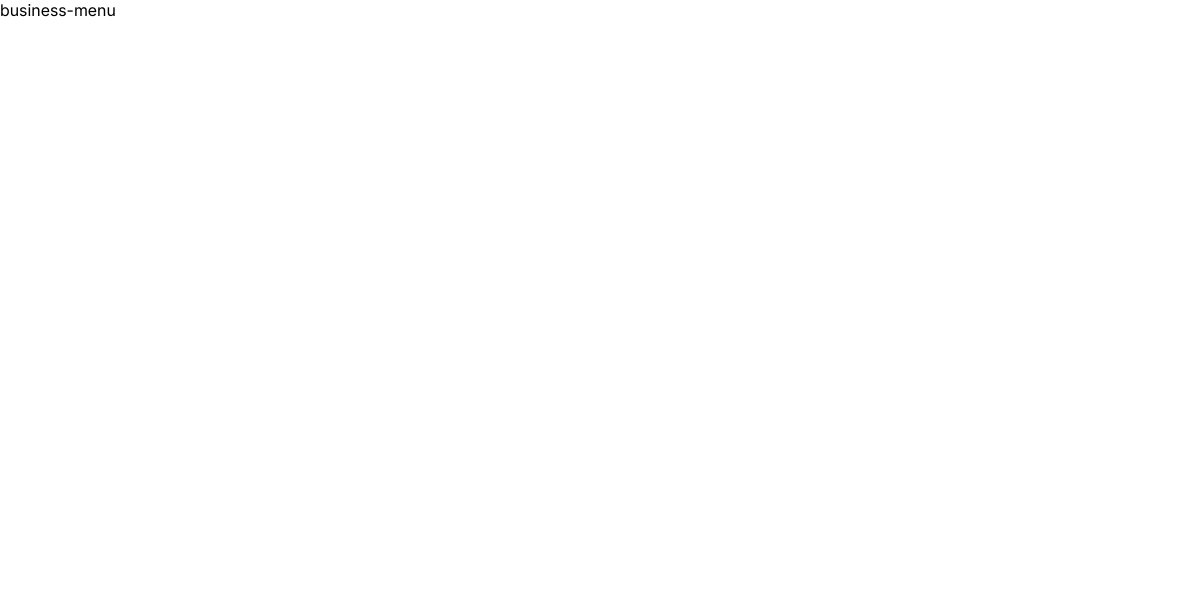
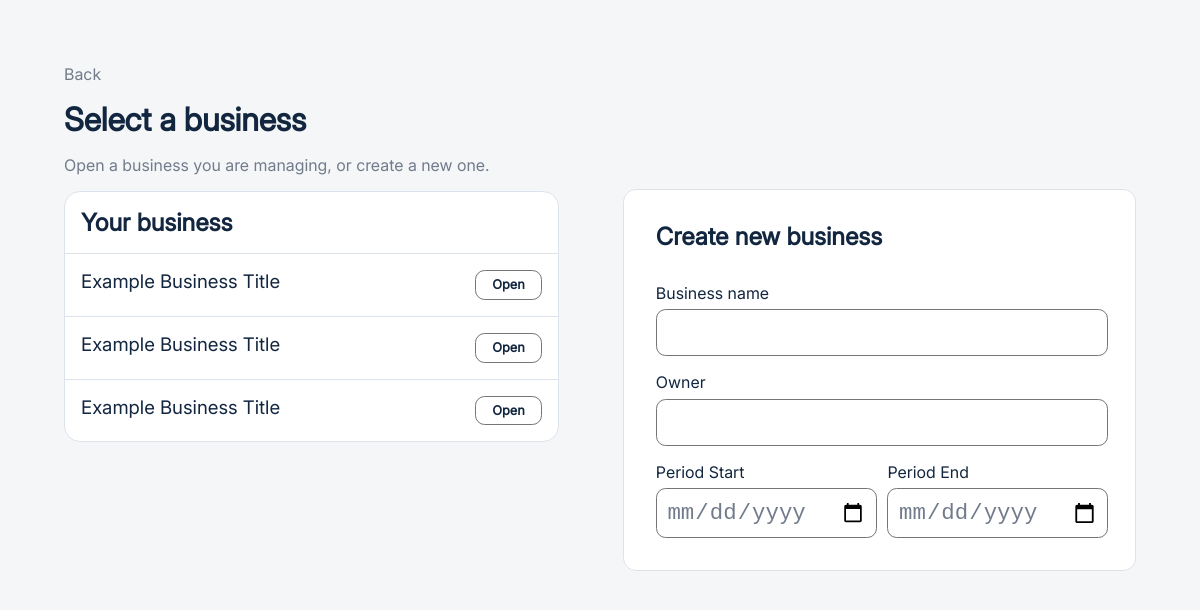
Before and after one commit to Banacount/EzFinanceManager, an Electron app: page src/client/index.html in a window 1200 px wide. Both pictures are taken after a click on the button "Start". Drawn offline with Linux system fonts and the light colour scheme.

Commit message:
feat: businessMenu structured and styled

```diff
--- a/src/client/index.html
+++ b/src/client/index.html
@@ -8,6 +8,7 @@
 	<link rel="stylesheet" href="font.css">
 
 	<link rel="stylesheet" href="styles/main-menu.css">
+	<link rel="stylesheet" href="styles/business-menu.css">
 </head>
 <body>
 	<div id="appContainer"></div>
--- a/src/client/main-style.css
+++ b/src/client/main-style.css
@@ -5,15 +5,22 @@
 	--fg-color-2: #0B6E6E;
 	--fg-color-3: #727B8B;
 	--border-color-1: #757575;
+	--border-color-2: #DDE3EA;
 }
 
 body {
 	padding: 0;
 	margin: 0;
 	font-family: 'Inter-Variable', 'Arial Narrow', Arial, sans-serif;
+	background-color: var(--bg-color);
 }
 
 h1, h2, h3, p {
 	padding: 0;
 	margin: 0;
 }
+
+button {
+	font-family: 'Inter-Variable', 'Arial Narrow', Arial, sans-serif;
+	cursor: pointer;
+}
--- /dev/null
+++ b/src/client/styles/business-menu.css
@@ -0,0 +1,125 @@
+.business-menu-container {
+	width: 100%;
+	height: 100%;
+	display: flex;
+	flex-direction: row;
+	position: fixed;
+	padding: 4rem;
+	gap: 4rem;
+	box-sizing: border-box;
+	color: var(--fg-color-1);
+}
+.business-menu-container input {
+	width: 100%;
+	font-size: 1.4rem;
+	padding: 0.6rem;
+	border: 1px solid var(--border-color-1);
+	border-radius: 0.6rem;
+	color: var(--fg-color-3);
+	outline: none;
+}
+.business-menu-container button {
+	font-size: 1rem;
+	color: var(--fg-color-1);
+}
+.business-menu-container p {
+	color: var(--fg-color-3);
+}
+
+.business-menu-container .section-1 {
+	width: 50%;
+	height: 100%;
+	display: flex;
+	flex-direction: column;
+	gap: 1rem;
+}
+#businessMenuBackBtn {
+	width: 6rem;
+	text-align: left;
+	border: 0px solid;
+	margin: 0;
+	padding: 0;
+	background-color: transparent;
+	color: var(--fg-color-3);
+	outline: none;
+}
+#businessMenuBackBtn:hover {
+	text-decoration: underline;
+}
+.business-menu-container .section-1 .table {
+	background-color: var(--white);
+	border: 1px solid var(--border-color-2);
+	border-radius: 1rem;
+}
+.business-menu-container .section-1 .table .header {
+	display: flex;
+	flex-direction: row;
+	border: 0px solid transparent;
+	box-sizing: border-box;
+	padding: 1rem;
+}
+.business-menu-container .section-1 .table .item {
+	display: flex;
+	flex-direction: row;
+	border: 1px solid var(--border-color-2);
+	border-left-width: 0px;
+	border-right-width: 0px;
+	border-bottom-width: 0px;
+	box-sizing: border-box;
+	padding: 1rem;
+}
+.business-menu-container .section-1 .table .item h3 {
+	font-weight: lighter;
+}
+.business-menu-container .section-1 .table .item button {
+	border: 1px solid var(--border-color-1);
+	border-radius: 0.6rem;
+	font-size: 0.8rem;
+	font-weight: bold;
+	background-color: var(--white);
+	padding: 1rem;
+	padding-bottom: 0.4rem;
+	padding-top: 0.4rem;
+	margin-left: auto;
+	outline: none;
+}
+
+.business-menu-container .section-2 {
+	width: 50%;
+	height: 100%;
+	display: flex;
+	align-items: center;
+	flex-direction: column;
+}
+.business-menu-container .section-2 .contain {
+	width: 100%;
+	border: 1px solid var(--border-color-2);
+	border-radius: 0.8rem;
+	background-color: var(--white);
+	box-sizing: border-box;
+	margin-top: 7.8rem;
+	padding: 2rem;
+}
+.business-menu-container .section-2 .contain h2 {
+	margin-bottom: 2rem;
+}
+.business-menu-container .section-2 .input-item {
+	width: calc(100% - 1rem);
+	display: flex;
+	flex-direction: column;
+	margin-top: 1rem;
+	gap: 0.4rem;
+}
+.business-menu-container .section-2 .input-item p {
+	color: var(--fg-color-1);
+}
+.business-menu-container .section-2 .period {
+	width: 100%;
+	display: flex;
+	flex-direction: row;
+	box-sizing: border-box;
+	gap: 1rem;
+}
+.business-menu-container .section-2 .period .input-item input {
+	width: calc(100% - 1rem);
+}
--- a/src/client/views/businessMenu.js
+++ b/src/client/views/businessMenu.js
@@ -8,14 +8,66 @@ control.name = "business-menu";
 // render html page
 control.render = () => {
 	return `
-		<div class="menu-container">
-			business-menu
+		<div class="business-menu-container">
+			<div class="section-1">
+				<button id="businessMenuBackBtn">Back</button>
+				<h1>Select a business</h1>
+				<p>Open a business you are managing, or create a new one.</p>
+				<div class="table">
+					<div class="header"><h2>Your business</h2></div>
+
+					<div class="item">
+						<h3>Example Business Title</h3>
+						<button>Open</button>
+					</div>
+
+					<div class="item">
+						<h3>Example Business Title</h3>
+						<button>Open</button>
+					</div>
+
+					<div class="item">
+						<h3>Example Business Title</h3>
+						<button>Open</button>
+					</div>
+				</div>
+			</div>
+
+			<div class="section-2">
+				<div class="contain">
+					<h2>Create new business</h2>
+					<div class="input-item">
+						<p>Business name</p>
+						<input type="text">
+					</div>
+
+					<div class="input-item">
+						<p>Owner</p>
+						<input type="text">
+					</div>
+
+					<div class="period">
+						<div class="input-item">
+							<p>Period Start</p>
+							<input type="date">
+						</div>
+						<div class="input-item">
+							<p>Period End</p>
+							<input type="date">
+						</div>
+					</div>
+				</div>
+			</div>
 		</div>
 	`;
 };
 
 // events, block of code, startups
 control.init = () => {
+	const exitBtn = document.getElementById("businessMenuBackBtn");
+	exitBtn.addEventListener("click", (e) => {
+		loadPage('main-menu');
+	});
 }
 
 export default control;
```
